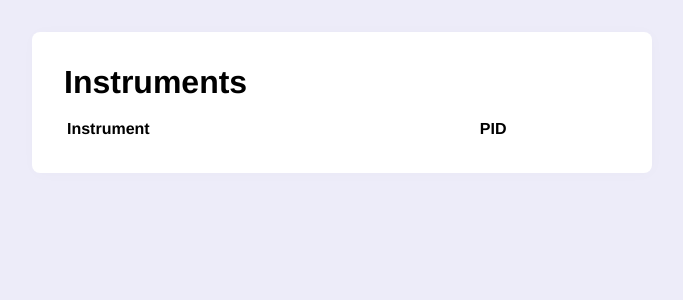
After one commit to actris-cloudnet/instrumentdb, a Django app: page / in a window 1280 px wide. The commit adds this page. Shown: the top 300 px of the page, without its empty margins (298-981 px from the left). Run offline with Django 4.2, Linux system fonts and the light colour scheme; data that the repository does not hold is empty; some libraries are stand-ins or nearby versions.

Commit message:
Add instrument index page

```diff
--- a/backend/instruments/static/instruments/style.css
+++ b/backend/instruments/static/instruments/style.css
@@ -66,3 +66,11 @@ ul {
 .image-container img {
   display: block;
 }
+
+table {
+  width: 100%;
+}
+
+th {
+  text-align: left;
+}
--- /dev/null
+++ b/backend/instruments/templates/instruments/index.html
@@ -0,0 +1,39 @@
+{% load static %}
+<!doctype html>
+<html lang="en">
+  <head>
+    <meta charset="utf-8">
+    <meta name="viewport" content="width=device-width, initial-scale=1.0">
+    <title>Instruments</title>
+    <link rel="stylesheet" href="{% static 'instruments/style.css' %}">
+  </head>
+  <body>
+    <main>
+      <h1 style="margin-bottom:1rem">Instruments</h1>
+      <table>
+        <thead>
+          <tr>
+            <th>Instrument</th>
+            <th>PID</th>
+          </tr>
+        </thead>
+        <tbody>
+          {% for instrument in instruments %}
+            <tr>
+              <td>
+                <a href="{{ instrument.landing_page }}">{{ instrument.name }}</a>
+              </td>
+              <td>
+                {% if instrument.pid %}
+                  <a href="{{ instrument.pid }}">{{ instrument.pid }}</a>
+                {% else %}
+                  -
+                {% endif %}
+              </td>
+            </tr>
+          {% endfor %}
+        </tbody>
+      </table>
+    </main>
+  </body>
+</html>
--- a/backend/instruments/urls.py
+++ b/backend/instruments/urls.py
@@ -3,14 +3,11 @@ from django.urls import path
 from . import views
 
 urlpatterns = [
+    path("", views.index, name="index"),
     path(
         "instrument/<instrument_uuid>.<output_format>",
         views.instrument,
         name="instrument",
     ),
-    path(
-        "instrument/<instrument_uuid>",
-        views.instrument,
-        name="instrument",
-    ),
+    path("instrument/<instrument_uuid>", views.instrument, name="instrument"),
 ]
--- a/backend/instruments/views.py
+++ b/backend/instruments/views.py
@@ -65,3 +65,11 @@ def instrument(
     return HttpResponse(
         "Unsupported format requested", status=406, content_type="text/plain"
     )
+
+
+def index(request: HttpRequest) -> HttpResponse:
+    return render(
+        request,
+        "instruments/index.html",
+        {"instruments": Instrument.objects.order_by("name")},
+    )
```
